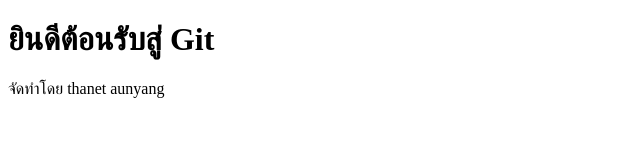
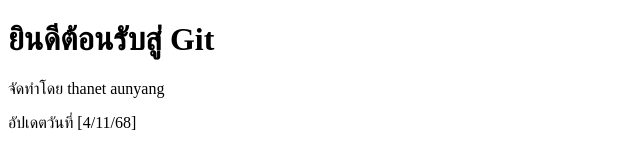
Before and after one commit to tell2059-ship-it/myproject2, a plain HTML site: page index.html in a window 1280 px wide. Shown: the whole page, without its empty margins (0-640 px from the left). Drawn offline with Linux system fonts and the light colour scheme.

Commit message:
Update version 2

```diff
--- a/index.html
+++ b/index.html
@@ -7,5 +7,6 @@
 <body>
   <h1>ยินดีต้อนรับสู่ Git</h1>
   <p>จัดทำโดย thanet aunyang </p>
+ <p> อัปเดตวันที่ [4/11/68] </p>
 </body>
 </html>
```
